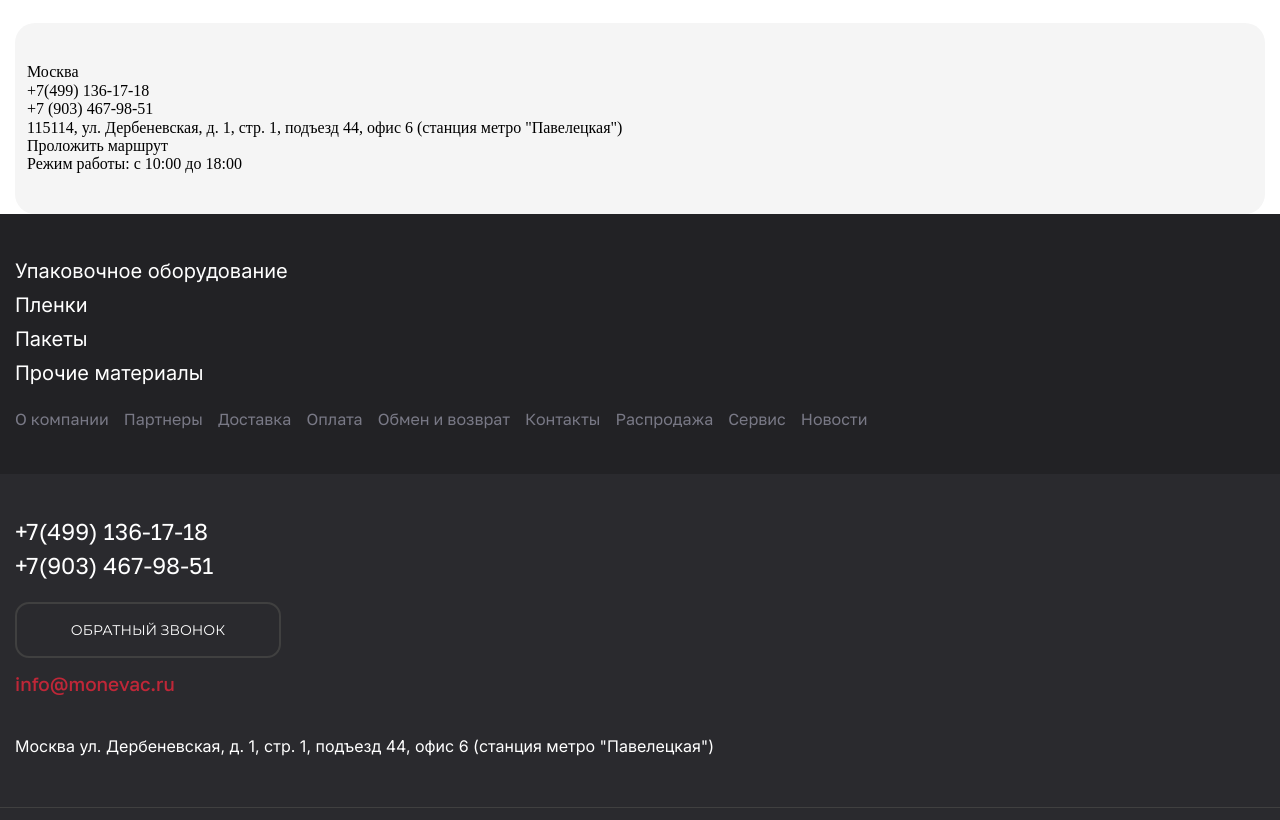
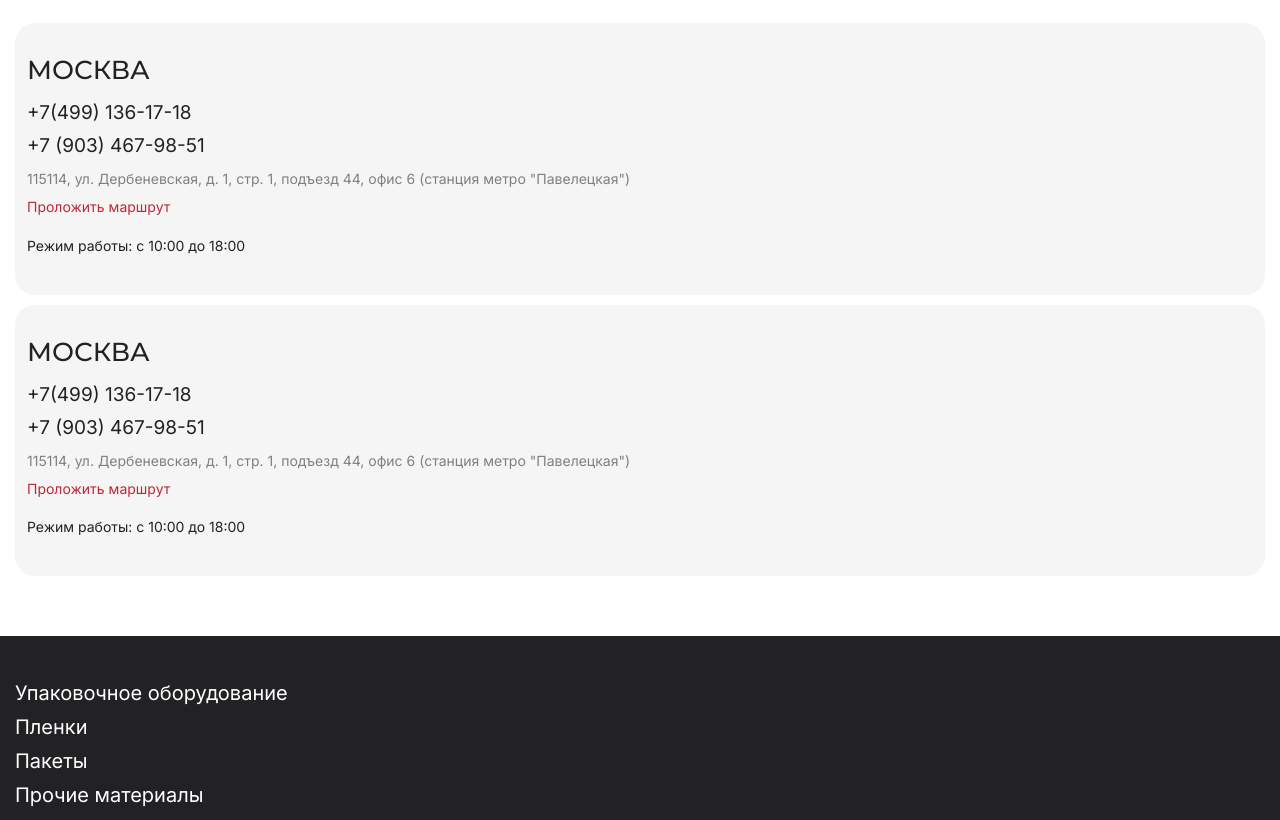
Before and after one commit to sofaglavaa/TestMono, a website built with webpack: page src/index.html in a window 1280 px wide. Shown: the part 1655-2475 px from the top of the page. Built offline with nearby package versions, Linux system fonts and the light colour scheme.

Commit message:
Complete cards contacts

```diff
--- a/src/index.html
+++ b/src/index.html
@@ -79,7 +79,21 @@
             <div class="card__address">115114, ул. Дербеневская, д. 1, стр. 1,
                 подъезд 44, офис 6 (станция метро "Павелецкая")
             </div>
-            <div class="card__btn">Проложить маршрут</div>
+            <a class="card__btn" href="#">Проложить маршрут</a>
+            <div class="card__working-hours">Режим работы: с 10:00 до 18:00</div>
+        </div>
+        <div class="card">
+            <div class="card__title">
+                Москва
+            </div>
+            <div class="card__numbers">
+                <div class="card__number">+7(499) 136-17-18</div>
+                <div class="card__number">+7 (903) 467-98-51</div>
+            </div>
+            <div class="card__address">115114, ул. Дербеневская, д. 1, стр. 1,
+                подъезд 44, офис 6 (станция метро "Павелецкая")
+            </div>
+            <a class="card__btn" href="#">Проложить маршрут</a>
             <div class="card__working-hours">Режим работы: с 10:00 до 18:00</div>
         </div>
     </div>
--- a/src/styles/main.scss
+++ b/src/styles/main.scss
@@ -257,10 +257,73 @@
     display: flex;
     flex-direction: column;
     gap: 10px;
+    margin-bottom: 60px;
+}
+
+.card {
     background-color: var(--c-grey-07);
     margin-inline: 15px;
-    padding: 40px 12px;
+    padding: 33px 12px;
     border-radius: var(--b-radius-card);
+}
+
+.card__title {
+    font-family: var(--f-btn);
+    font-weight: 500;
+    font-size: 26px;
+    line-height: 28px;
+    color: var(--c-black-01);
+    text-transform: uppercase;
+    margin-bottom: 15px;
+}
+
+.card__numbers {
+    display: flex;
+    flex-direction: column;
+    gap: 5px;
+    margin-bottom: 10px;
+}
+
+.card__number {
+    color: var(--c-black-01);
+    font-family: var(--f-body);
+    font-weight: 400;
+    font-size: 19px;
+    line-height: 28px;
+}
+
+.card__address {
+    font-family: var(--f-body);
+    color: var(--c-grey-06);
+    font-weight: 400;
+    font-size: 14px;
+    line-height: 18px;
+    margin-bottom: 10px;
+}
+
+.card__btn {
+    font-family: var(--f-body);
+    font-weight: 400;
+    font-size: 14px;
+    line-height: 18px;
+    color: var(--c-red-01);
+    cursor: pointer;
+    transition: all 0.3s ease-in-out;
+    text-decoration: unset;
+
+    &:hover {
+        color: var(--c-red-hover);
+    }
+}
+
+.card__working-hours {
+    font-family: var(--f-body);
+    font-weight: 400;
+    font-size: 14px;
+    line-height: 18px;
+    color: var(--c-black-01);
+    margin-top: 20px;
+    margin-bottom: 7px;
 }
 
 .footer__top {
```
